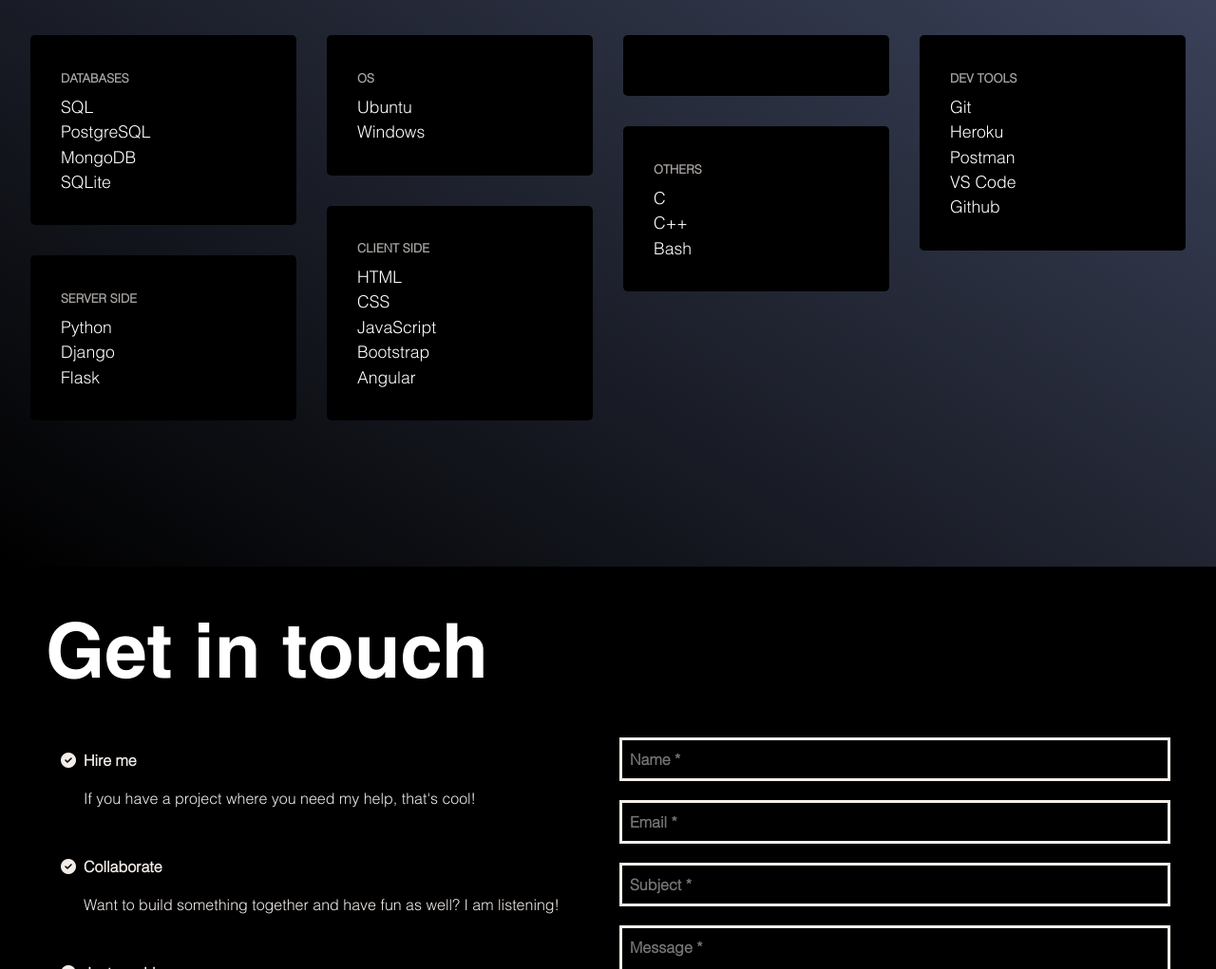
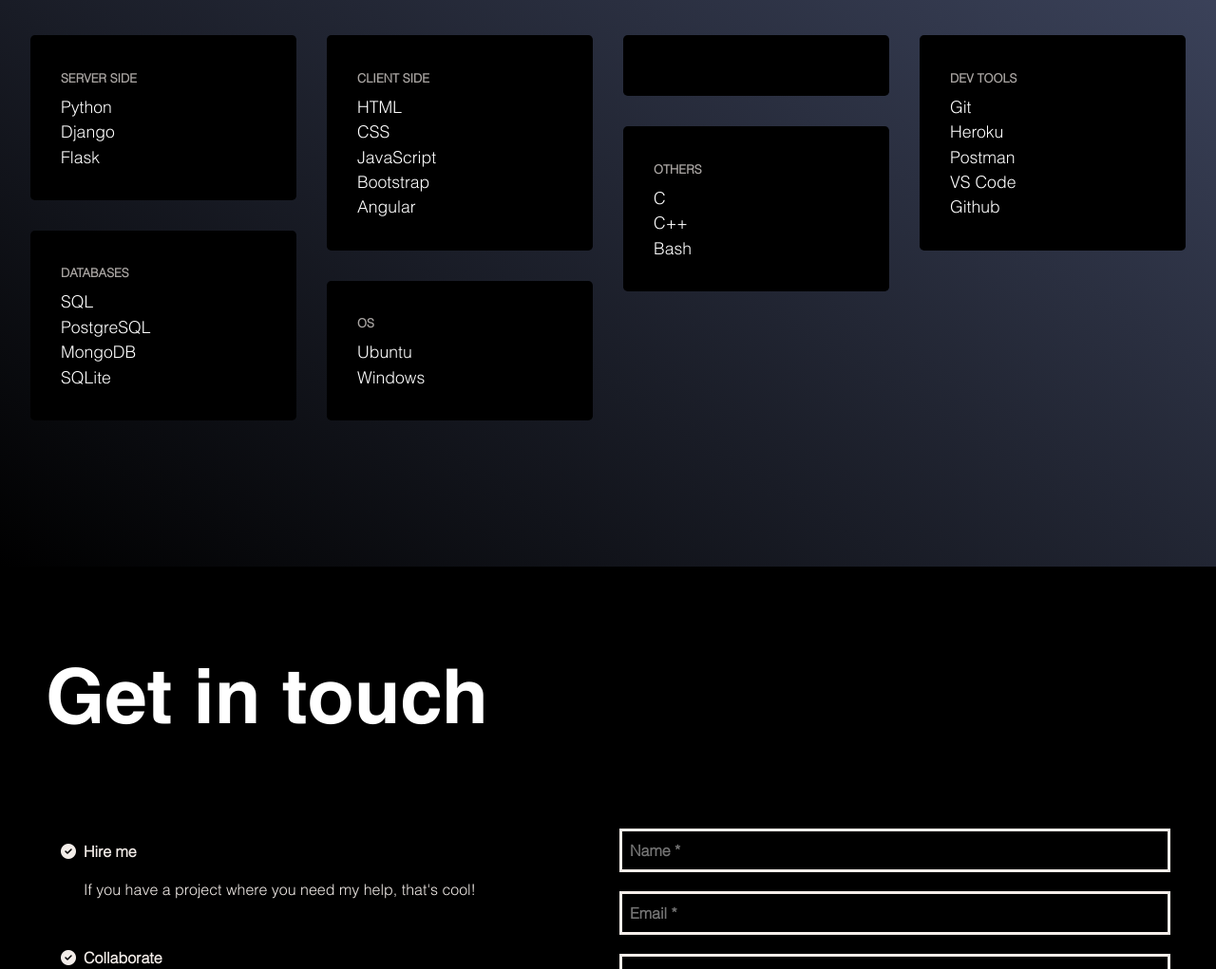
Before and after one commit to satyamrs00/satyamrs00.github.io, a plain HTML site: page index.html in a window 1280 px wide. Shown: the part 4165-5186 px from the top of the page at 95% size. Drawn offline with Linux system fonts and the light colour scheme.

Commit message:
started making it a pwa

```diff
--- a/index.html
+++ b/index.html
@@ -7,6 +7,8 @@
         <meta name="description" content="Satyam Sagar portfolio website">
         <meta name="theme-color" content="#9f94c6">
         <meta name="apple-mobile-web-app-status-bar-style" content="#9f94c6">
+
+        <link rel="manifest" href="manifest.json">
 
         <link href="/static/assets/bootstrap-5.2.1-dist/css/bootstrap.min.css" rel="stylesheet">
         <script src="/static/assets/bootstrap-5.2.1-dist/js/bootstrap.bundle.min.js"></script>
@@ -243,20 +245,16 @@
 
 
         <div id="about" class="py-5 px-3">
+            <div id="me">
+
+            </div>
             <div id="skills">
-                <div class="bighead ls-n p-4 fade-up my-4 text-center">
+                <div class="bighead ls-n p-4 fade-up my-2 my-sm-3 my-md-4 text-center">
                     Skills
                 </div>
-                <div id="skillset" class="row g-0">
+                <div id="skillset" class="row g-0 pb-4">
                     <div class="col-12 col-sm-6 col-md-4 col-lg-3 d-flex flex-column mb-auto">
 
-                        <div class="skill-set-card">
-                            <div class="card-head">DATABASES</div>
-                            <div>SQL</div>
-                            <div>PostgreSQL</div>
-                            <div>MongoDB</div>
-                            <div>SQLite</div>
-                        </div>
                         <div class="skill-set-card">
                             <div class="card-head">SERVER SIDE</div>
                             <div>Python</div>
@@ -265,8 +263,23 @@
                             <div></div>
                             <div></div>
                         </div>
+                        <div class="skill-set-card">
+                            <div class="card-head">DATABASES</div>
+                            <div>SQL</div>
+                            <div>PostgreSQL</div>
+                            <div>MongoDB</div>
+                            <div>SQLite</div>
+                        </div>
                     </div>
                     <div class="col-12 col-sm-6 col-md-4 col-lg-3 d-flex flex-column mb-auto">
+                        <div class="skill-set-card">
+                            <div class="card-head">CLIENT SIDE</div>
+                            <div>HTML</div>
+                            <div>CSS</div>
+                            <div>JavaScript</div>
+                            <div>Bootstrap</div>
+                            <div>Angular</div>
+                        </div>
                         <div class="skill-set-card">
                             <div class="card-head">OS</div>
                             <div>Ubuntu</div>
@@ -275,27 +288,10 @@
                             <div></div>
                             <div></div>
                         </div>
-                        <div class="skill-set-card">
-                            <div class="card-head">CLIENT SIDE</div>
-                            <div>HTML</div>
-                            <div>CSS</div>
-                            <div>JavaScript</div>
-                            <div>Bootstrap</div>
-                            <div>Angular</div>
-                        </div>
                     </div>
 
                     <div class="col-12 col-sm-6 col-md-4 col-lg-3 d-flex flex-column mb-auto">
                         <div class="skill-set-card">
-                            <!-- <div class="card-head">LANGUAGES</div> -->
-                            <!-- <div>HTML</div> -->
-                            <!-- <div>CSS</div> -->
-                            <!-- <div>JavaScript</div> -->
-                            <!-- <div>Python</div> -->
-                            <!-- <div>SQL</div> -->
-                            <!-- <div>C</div> -->
-                            <!-- <div>C++</div> -->
-                            <!-- <div>Bash</div> -->
                         </div>
                         <div class="skill-set-card">
                             <div class="card-head">OTHERS</div>
@@ -323,8 +319,8 @@
         </div>
 
 
-        <div id="contact"  class="p-4 p-md-5 m-0 w-100">
-            <div class="bighead ls-n fade-up">
+        <div id="contact"  class="p-5 p-md-5 m-0 w-100">
+            <div class="bighead ls-n fade-up pt-3 pt-sm-4 py-md-5 pb-2">
                 Get in touch
             </div>
             <div class="row py-4">
```
Also changed, not shown: manifest.json (added).
